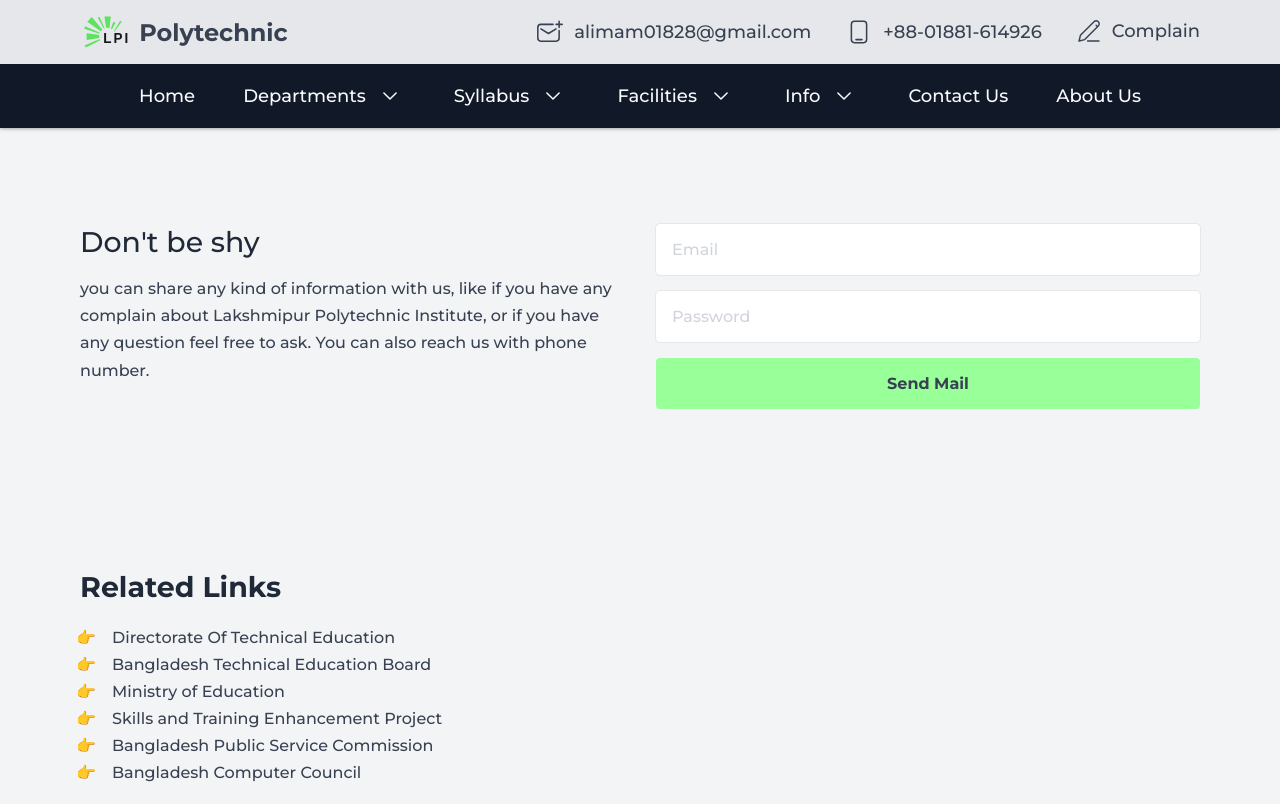
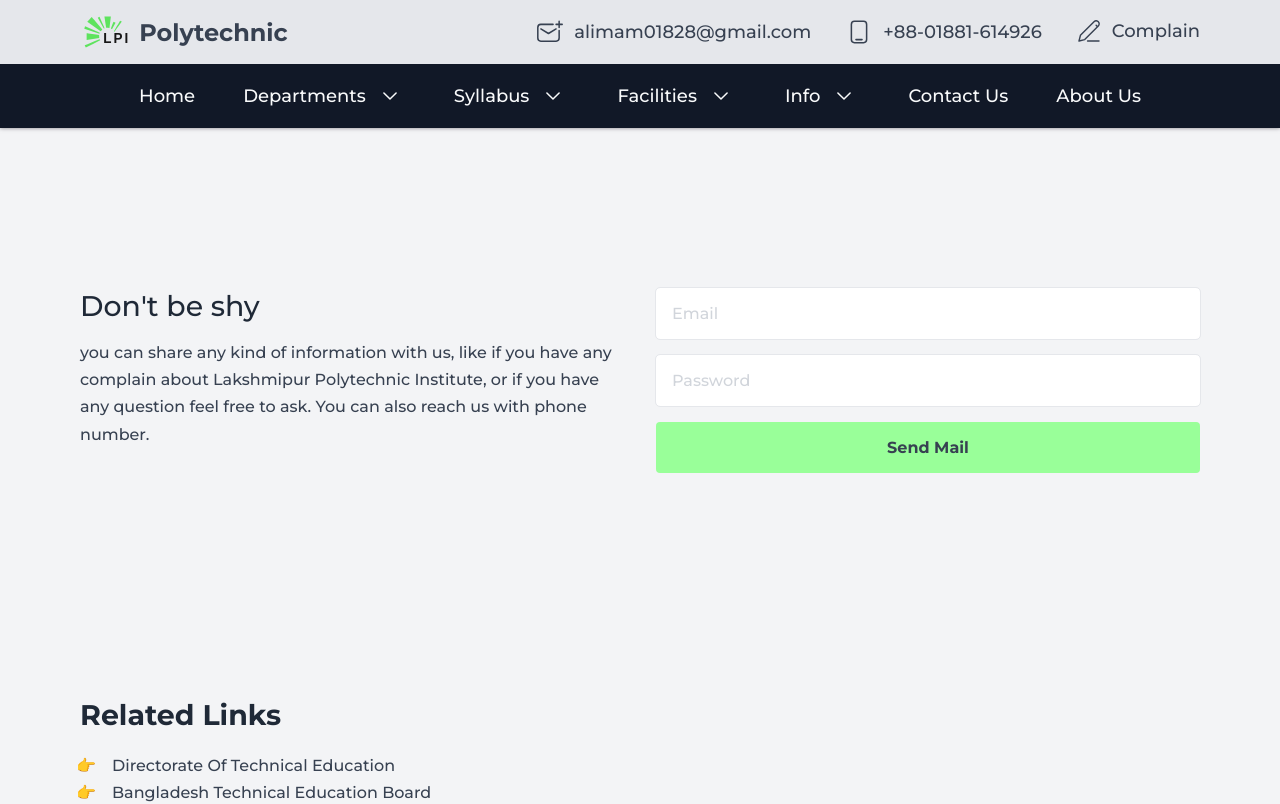
Before and after one commit to al-imam/lpi, a React (Vite) app: page /admin/login in a window 1280 px wide. Shown: the top 804 px of the page. Built offline with nearby package versions, Linux system fonts and the light colour scheme.

Commit message:
add extra padding

```diff
--- a/src/pages/Login/login.module.css
+++ b/src/pages/Login/login.module.css
@@ -9,7 +9,7 @@
   font-family: var(--ff-primary);
   font-weight: var(--fw-regular);
 
-  padding-block: 6rem;
+  padding-block: 10rem;
   display: flex;
   gap: 2rem;
 
@@ -20,6 +20,7 @@
 @media only screen and (max-width: 47rem) {
   .wrapper {
     flex-direction: column;
+    padding-block: 6rem;
   }
 }
 
```
